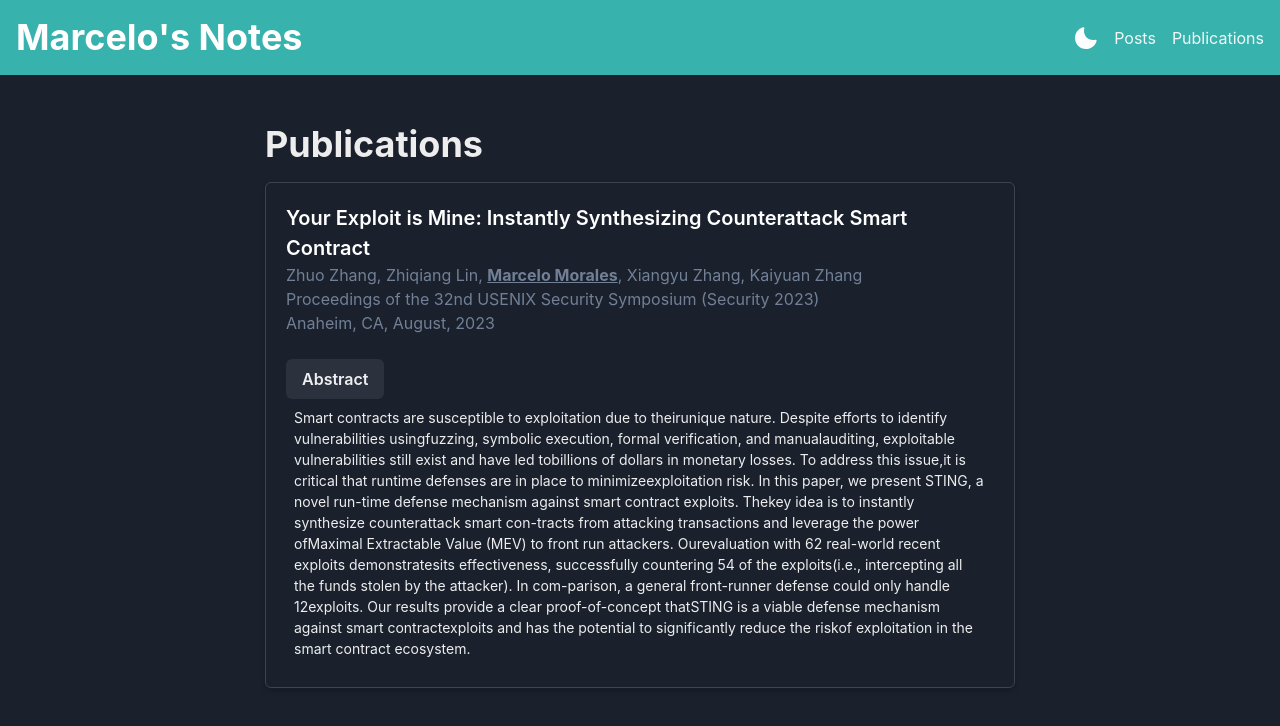
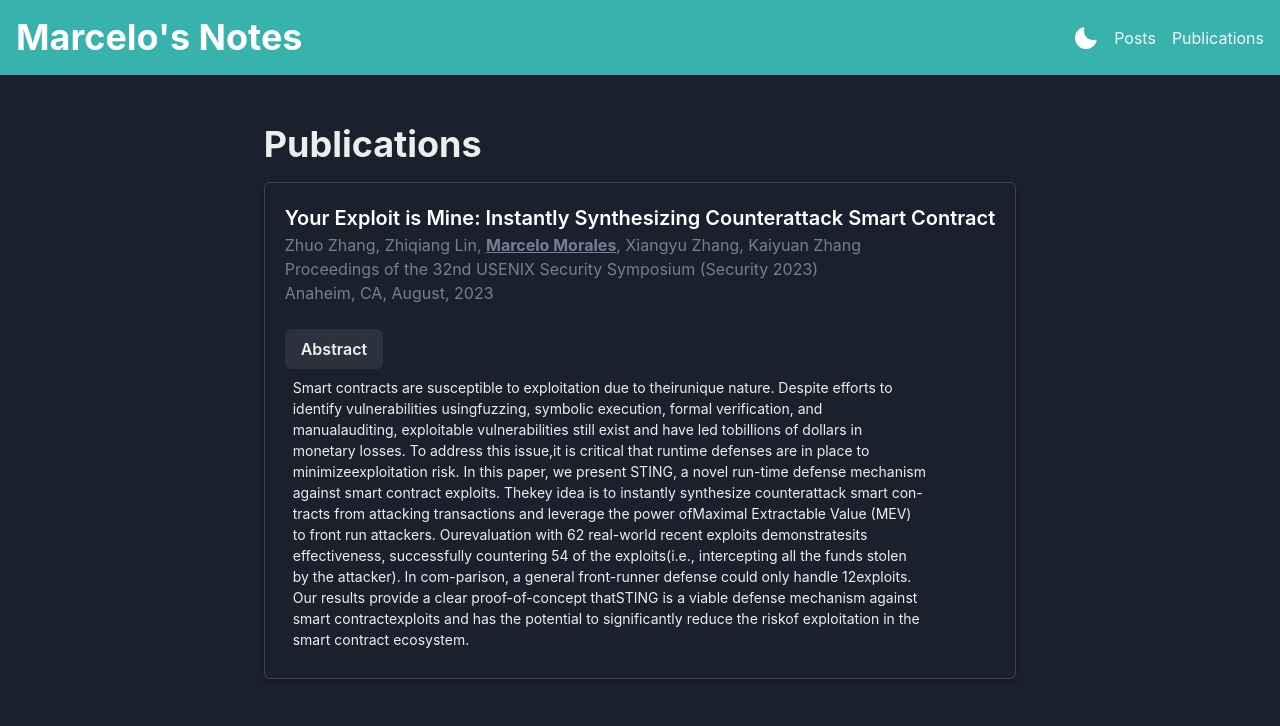
Before and after one commit to mm587517/website, a Next.js app: page /publications in a window 1280 px wide. Both pictures are taken after a click on the button "Abstract". Shown: the top 726 px of the page. Built offline with nearby package versions, Linux system fonts and the light colour scheme.

Commit message:
Width fix

```diff
--- a/components/PageLayout.tsx
+++ b/components/PageLayout.tsx
@@ -9,7 +9,12 @@ export const PageLayout: React.FC<React.PropsWithChildren<{}>> = ({
     <Box>
       <Header />
       <Center mt={4}>
-        <Box m={8}>{children}</Box>
+        <Box
+          m={[2, 4, 8]}
+          maxW={['100%', '90%', '1600px']} // Adjust the values as needed
+        >
+          {children}
+        </Box>
       </Center>
     </Box>
   );
--- a/components/PublicationCard.tsx
+++ b/components/PublicationCard.tsx
@@ -36,8 +36,8 @@ const PublicationCard: React.FC<PublicationProps> = ({
 
   const me: string = 'Marcelo Morales';
 
-  const maxCardWidth = ['100%', '80%', '750px'];
-  const abstractWidth = '80%'; // Define the width of the abstract content
+  const maxCardWidth = '800px';
+  const abstractWidth = '650px'; // Define the width of the abstract content
 
   const { colorMode } = useColorMode();
 
@@ -48,13 +48,14 @@ const PublicationCard: React.FC<PublicationProps> = ({
       borderRadius='md'
       boxShadow='md'
       width='100%'
-      maxWidth={maxCardWidth}
+      maxW={maxCardWidth}
       margin='0 auto'
       transition='transform 0.3s, box-shadow 0.3s'
       _hover={{
         transform: 'scale(1.02)',
         boxShadow: '0px 6px 12px rgba(0, 0, 0, 0.1)',
       }}
+      overflow='hidden' // Handle overflow
     >
       <Link
         href={link}
@@ -123,9 +124,19 @@ const PublicationCard: React.FC<PublicationProps> = ({
         Abstract
       </Button>
       <Collapse in={showAbstract}>
-        <Text m={2} fontSize='sm' fontWeight='normal' as='p'>
-          {abstract}
-        </Text>
+        <Box maxW={abstractWidth}>
+          <Text
+            m={2}
+            fontSize='sm'
+            fontWeight='normal'
+            as='p'
+            whiteSpace='normal' // Make sure the text wraps
+            overflow='hidden' // Make sure it doesn't overflow
+            textOverflow='ellipsis' // Ellipsis if it does
+          >
+            {abstract}
+          </Text>
+        </Box>
       </Collapse>
     </Box>
   );
```
